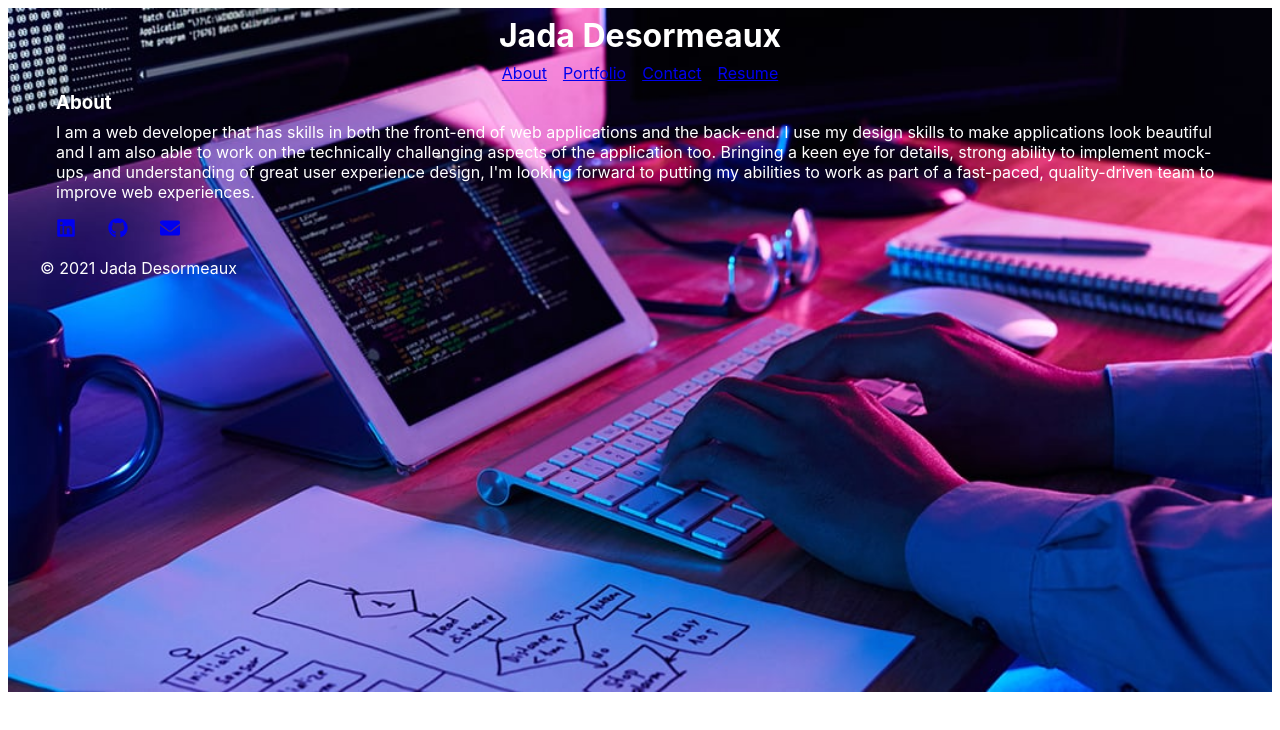
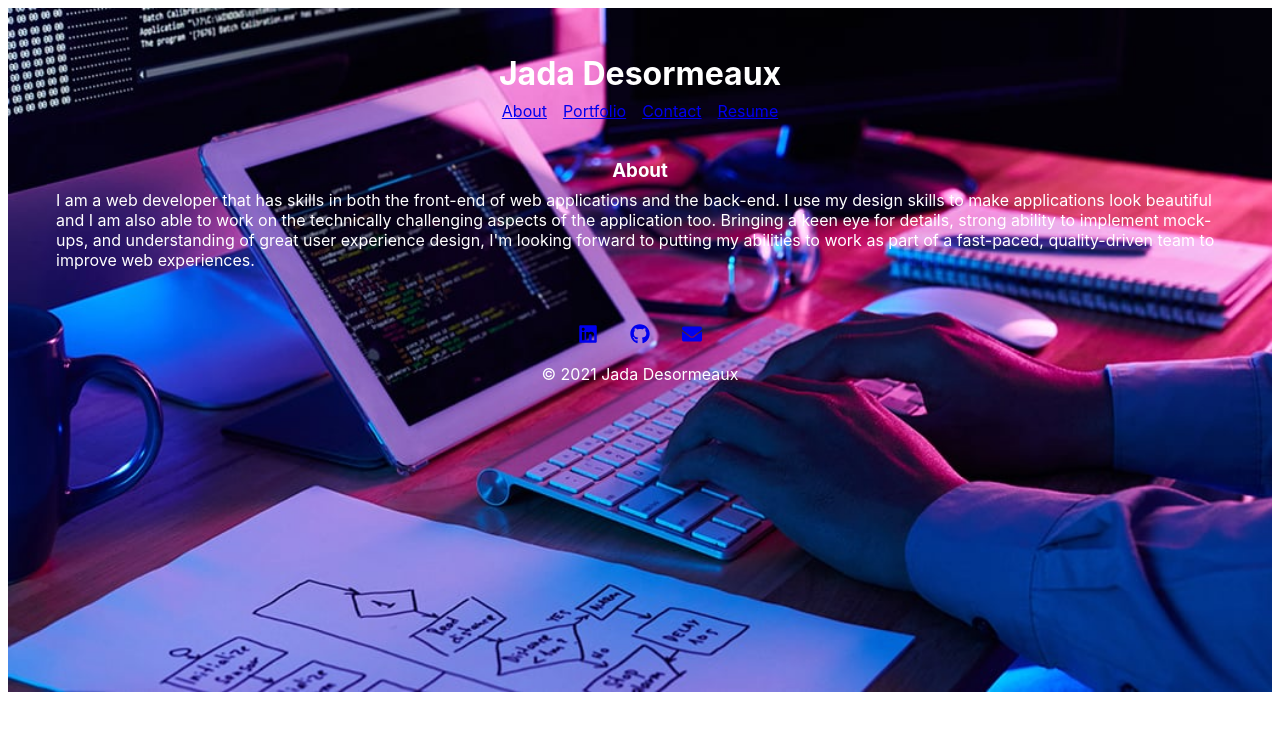
Before and after one commit to JadaE789/react_portfolio, a React (Create React App) app: page / in a window 1280 px wide. Shown: the top 730 px of the page. Built offline with nearby package versions, Linux system fonts and the light colour scheme.

Commit message:
about page and footer

```diff
--- a/src/components/pages/About.css
+++ b/src/components/pages/About.css
@@ -0,0 +1,4 @@
+.aboutHeader {
+    text-align: center;
+    padding-top: 30px;
+}
--- a/src/components/pages/About.js
+++ b/src/components/pages/About.js
@@ -5,7 +5,7 @@ export default function About() {
     <section className='flex flex-col md:flex-row'>
       {/* md:self-center */}
       <div className='flex flex-col justify-center items-center md:w-1/2 p-6'>
-        <h3 className=''> About </h3>
+        <h3 className='aboutHeader'> About </h3>
         <p className='aboutMe'>
         I am a web developer that has skills in both the front-end of web applications and the back-end.
         I use my design skills to make applications look beautiful and I am also able to work on the technically challenging aspects of the application too.
--- a/src/index.css
+++ b/src/index.css
@@ -29,3 +29,8 @@ code {
 .space-x-2 {
   text-align: center;
 }
+
+.bg-gray-700 {
+  text-align: center;
+  padding-top: 30px;
+}
```
